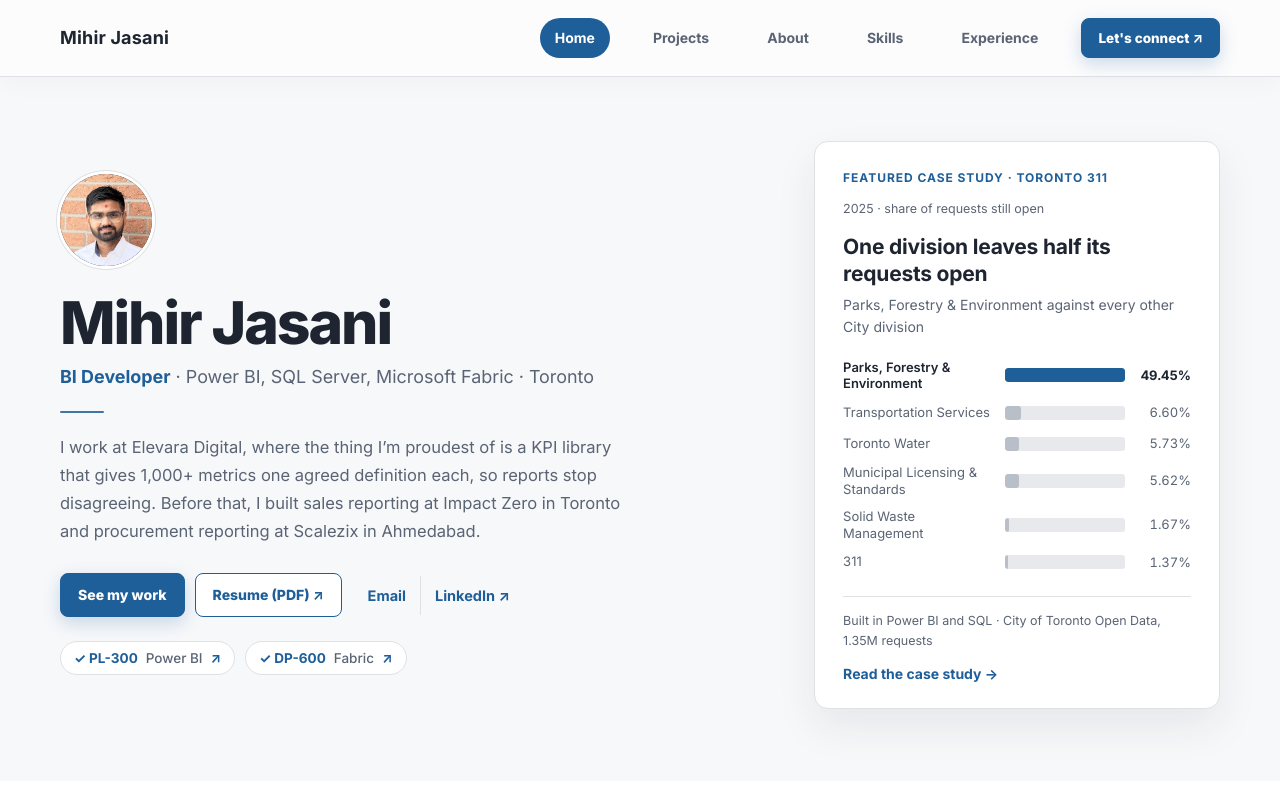
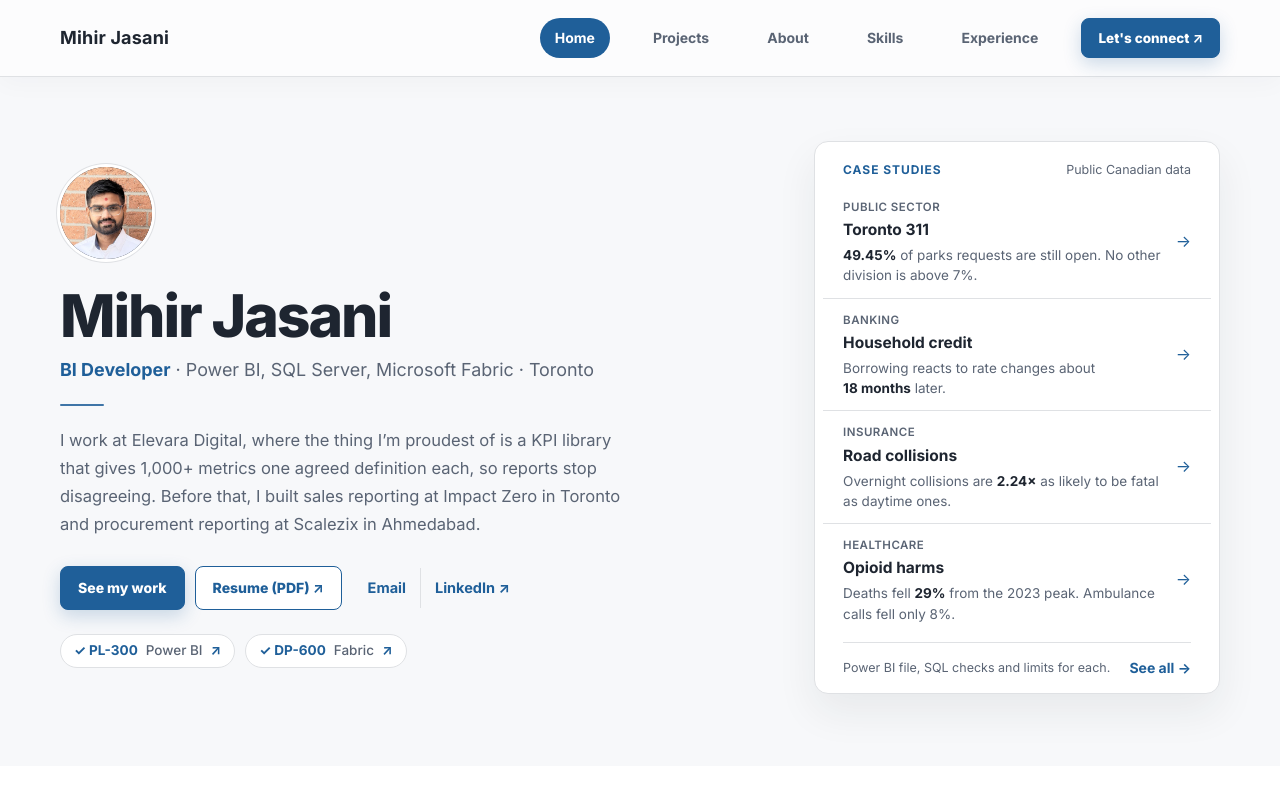
Before and after one commit to Mihir0369/Mihir0369.github.io, a plain HTML site: page site/index.html in a window 1280 px wide. Shown: the top 800 px of the page. Drawn offline with Linux system fonts and the light colour scheme.

Commit message:
Hero: replace the chart card with a list of the four case studies
Each row has the sector, project and one plain finding with its key
number, linking to the case study.

Co-Authored-By: Claude Opus 5.5 <noreply@anthropic.com>
Claude-Session: https://claude.ai/code/session_01JvAjP8sqo6iSTFGMfecKnt

```diff
--- a/site/home.css
+++ b/site/home.css
@@ -528,3 +528,24 @@ body.home { background: var(--bg) radial-gradient(circle at 12% 8%, var(--contra
 .hero-g .htitle::after { content: ""; display: block; width: 44px; height: 2px; margin-top: 20px; background: var(--accent); border-radius: 2px; opacity: .85; }
 .hero-g .htitle { margin-bottom: 20px; }
 .hero2 { background: var(--bg); }
+
+/* Hero: case-study list */
+.hlist { background: var(--surface); border: 1px solid var(--line); border-radius: 14px; padding: 22px 8px 16px; box-shadow: 0 18px 40px rgba(30,37,48,.07); }
+.hl-head { display: flex; justify-content: space-between; align-items: baseline; gap: 12px; padding: 0 20px 10px; }
+.hl-eyebrow { font-size: 12px; font-weight: 700; letter-spacing: .08em; text-transform: uppercase; color: var(--accent); }
+.hl-meta { font-size: 12.5px; color: var(--muted); }
+.hl-rows { list-style: none; margin: 0; padding: 0; }
+.hl-rows li + li { border-top: 1px solid var(--line); }
+.hrow2 { display: grid; grid-template-columns: 1fr auto; grid-template-areas: "tag go" "name go" "find go"; column-gap: 14px; padding: 15px 20px; border-radius: 10px; text-decoration: none; color: var(--text); transition: background-color .15s ease; }
+.hrow2:hover, .hrow2:focus-visible { background: var(--bg); }
+.hr-tag { grid-area: tag; font-size: 11.5px; font-weight: 600; letter-spacing: .04em; text-transform: uppercase; color: var(--muted); }
+.hr-name { grid-area: name; font-size: 16px; font-weight: 700; margin-top: 2px; }
+.hr-find { grid-area: find; font-size: 14px; line-height: 1.5; color: var(--muted); margin-top: 3px; }
+.hr-find b { color: var(--text); font-weight: 700; }
+.hr-go { grid-area: go; align-self: center; font-size: 16px; color: var(--accent); transition: transform .15s ease; }
+.hrow2:hover .hr-go { transform: translateX(3px); }
+.hl-foot { display: flex; justify-content: space-between; align-items: center; gap: 12px; flex-wrap: wrap; margin: 6px 20px 0; padding-top: 14px; border-top: 1px solid var(--line); font-size: 12.5px; color: var(--muted); }
+.hl-foot a { font-size: 14px; font-weight: 700; color: var(--accent); text-decoration: none; white-space: nowrap; }
+.hl-foot a:hover { text-decoration: underline; text-underline-offset: 3px; }
+@media (max-width: 560px) { .hlist { padding: 18px 4px 14px; } .hrow2, .hl-head { padding-left: 16px; padding-right: 16px; } .hl-foot { margin: 6px 16px 0; } }
+.hrow2 { padding: 12px 20px; } .hr-name { font-size: 15.5px; } .hr-find { font-size: 13.5px; margin-top: 2px; } .hlist { padding: 18px 8px 14px; } .hl-head { padding-bottom: 6px; }
--- a/site/index.html
+++ b/site/index.html
@@ -47,20 +47,16 @@
           </div>
           <div class="trust"><a class="chip-c" href="https://learn.microsoft.com/api/credentials/share/en-us/MihirJasani-7391/EC785C0EC14FA2EC?sharingId=43D033F7F8EE565A" target="_blank" rel="noopener" title="Verify on Microsoft Learn" aria-label="Microsoft PL-300 Power BI certification, verify on Microsoft Learn">&#10003; PL-300 <span class="cn">Power BI</span> &#8599;</a><a class="chip-c" href="https://learn.microsoft.com/api/credentials/share/en-us/MihirJasani-7391/51AF5C13B57788B4?sharingId=43D033F7F8EE565A" target="_blank" rel="noopener" title="Verify on Microsoft Learn" aria-label="Microsoft DP-600 Fabric certification, verify on Microsoft Learn">&#10003; DP-600 <span class="cn">Fabric</span> &#8599;</a></div>
         </div>
-        <a class="hcard" href="toronto-311.html" aria-label="Read the Toronto 311 case study">
-          <span class="hc-top"><span class="hc-eyebrow">Featured case study &middot; Toronto 311</span><span class="hc-meta">2025 &middot; share of requests still open</span></span>
-          <span class="hc-title">One division leaves half its requests open</span>
-          <span class="hc-sub">Parks, Forestry &amp; Environment against every other City division</span>
-          <ul class="hc-bars" aria-label="Share of 2025 requests recorded as open, by division">
-              <li class="hrow on"><span class="hl">Parks, Forestry &amp; Environment</span><span class="ht"><span class="hb" style="width:100.0%"></span></span><span class="hv">49.45%</span></li>
-              <li class="hrow"><span class="hl">Transportation Services</span><span class="ht"><span class="hb" style="width:13.3%"></span></span><span class="hv">6.60%</span></li>
-              <li class="hrow"><span class="hl">Toronto Water</span><span class="ht"><span class="hb" style="width:11.6%"></span></span><span class="hv">5.73%</span></li>
-              <li class="hrow"><span class="hl">Municipal Licensing &amp; Standards</span><span class="ht"><span class="hb" style="width:11.4%"></span></span><span class="hv">5.62%</span></li>
-              <li class="hrow"><span class="hl">Solid Waste Management</span><span class="ht"><span class="hb" style="width:3.4%"></span></span><span class="hv">1.67%</span></li>
-              <li class="hrow"><span class="hl">311</span><span class="ht"><span class="hb" style="width:2.8%"></span></span><span class="hv">1.37%</span></li>
+        <div class="hlist">
+          <div class="hl-head"><span class="hl-eyebrow">Case studies</span><span class="hl-meta">Public Canadian data</span></div>
+          <ul class="hl-rows">
+            <li><a class="hrow2" href="toronto-311.html"><span class="hr-tag">Public sector</span><span class="hr-name">Toronto 311</span><span class="hr-find"><b>49.45%</b> of parks requests are still open. No other division is above 7%.</span><span class="hr-go" aria-hidden="true">&#8594;</span></a></li>
+            <li><a class="hrow2" href="household-credit.html"><span class="hr-tag">Banking</span><span class="hr-name">Household credit</span><span class="hr-find">Borrowing reacts to rate changes about <b>18&nbsp;months</b> later.</span><span class="hr-go" aria-hidden="true">&#8594;</span></a></li>
+            <li><a class="hrow2" href="collision-risk.html"><span class="hr-tag">Insurance</span><span class="hr-name">Road collisions</span><span class="hr-find">Overnight collisions are <b>2.24&times;</b> as likely to be fatal as daytime ones.</span><span class="hr-go" aria-hidden="true">&#8594;</span></a></li>
+            <li><a class="hrow2" href="substance-harms.html"><span class="hr-tag">Healthcare</span><span class="hr-name">Opioid harms</span><span class="hr-find">Deaths fell <b>29%</b> from the 2023 peak. Ambulance calls fell only 8%.</span><span class="hr-go" aria-hidden="true">&#8594;</span></a></li>
           </ul>
-          <span class="hc-foot"><span>Built in Power BI and SQL &middot; City of Toronto Open Data, 1.35M requests</span><span class="hc-go">Read the case study &#8594;</span></span>
-        </a>
+          <div class="hl-foot"><span>Power BI file, SQL checks and limits for each.</span><a href="#projects">See all &#8594;</a></div>
+        </div>
       </div>
     </section>
 
```
Also changed, not shown: 1 other file.
